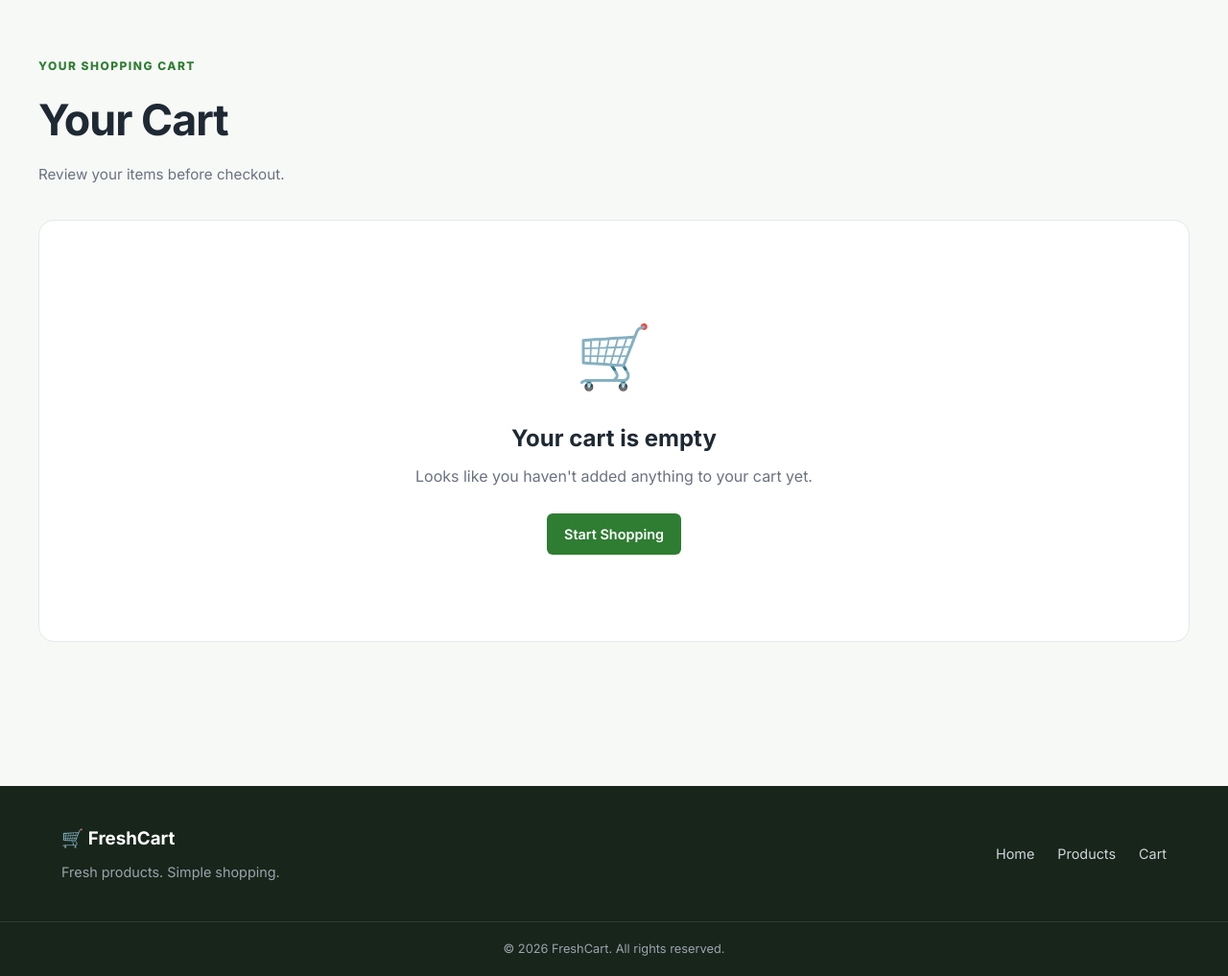
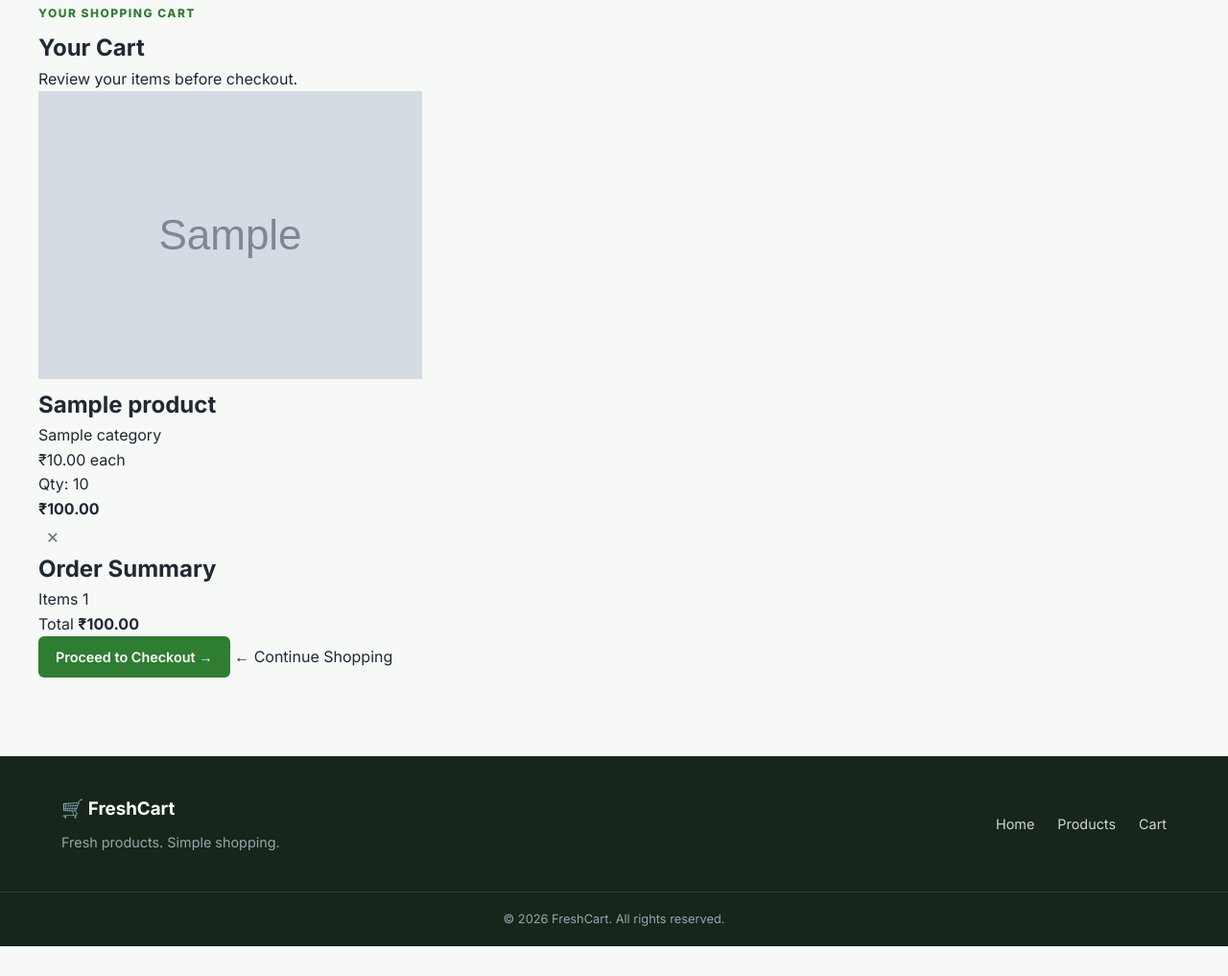
Before and after one commit to Abhishek-M-34/FreshCart, a Django app: page /cart/ in a window 1280 px wide. Shown: the part 73-1090 px from the top of the page at 96% size. After the commit the page ends 1059 px from the top, so only its background shows below. Run offline with Django 5.2, Linux system fonts and the light colour scheme; a user stored in the database is signed in; tables that the repository leaves empty hold one stand-in row (values such as "Sample post"); grey boxes marked "Sample" are stand-in pictures.

Commit message:
Update cart UI

```diff
--- a/static/css/style.css
+++ b/static/css/style.css
@@ -1595,404 +1595,31 @@ textarea {
     }
 }
 
-/* =========================================
-   CART PAGE
-========================================= */
-
-.cart-page {
-    padding: 55px 0 90px;
-}
-
-
-.cart-header {
-    margin-bottom: 35px;
-}
-
-
-.cart-header h1 {
-    margin: 4px 0 8px;
-
-    font-size: clamp(2rem, 4vw, 2.8rem);
-
-    letter-spacing: -1px;
-}
-
-
-.cart-header p {
-    color: var(--text-muted);
-
-    font-size: 0.95rem;
-}
-
-
-/* Cart layout */
-
-.cart-layout {
-    display: grid;
-
-    grid-template-columns: 1fr 340px;
-
-    align-items: start;
-
-    gap: 30px;
-}
-
-
-/* Cart items */
-
-.cart-items {
-    display: flex;
-
-    flex-direction: column;
-
-    gap: 12px;
-}
-
-
-.cart-item {
-    display: grid;
-
-    grid-template-columns:
-        85px 1fr auto auto 35px;
-
-    align-items: center;
-
-    gap: 18px;
-
-    padding: 16px;
-
-    background: var(--white);
-
-    border: 1px solid var(--border);
-
-    border-radius: var(--radius-md);
-
-    box-shadow: var(--shadow-sm);
-}
-
-
-/* Image */
-
-.cart-item-image {
-    width: 85px;
-    height: 85px;
-
-    overflow: hidden;
-
-    border-radius: var(--radius-sm);
-
-    background: var(--primary-light);
-
-    display: flex;
-    align-items: center;
-    justify-content: center;
-}
-
-
-.cart-item-image img {
-    width: 100%;
-    height: 100%;
-
-    object-fit: cover;
-}
-
-
-.cart-item-image span {
-    font-size: 2rem;
-}
-
-
-/* Information */
-
-.cart-item-info h2 {
-    margin-bottom: 3px;
-
-    font-size: 1rem;
-}
-
-
-.cart-item-info span {
-    display: block;
-
-    margin-bottom: 4px;
-
-    color: var(--primary);
-
-    font-size: 0.72rem;
-
-    font-weight: 700;
-
-    text-transform: uppercase;
-}
-
-
-.cart-item-info p {
-    color: var(--text-muted);
-
-    font-size: 0.78rem;
-}
-
-
-.cart-item-quantity {
-    color: var(--text-muted);
-
-    font-size: 0.85rem;
-
-    white-space: nowrap;
-}
-
-
-.cart-item-total {
-    min-width: 80px;
-
-    text-align: right;
-}
-
-
-.cart-item-total strong {
-    font-size: 1rem;
-}
-
-
-/* Remove */
-
-.cart-item-remove a {
+.cart-remove-btn {
     width: 30px;
     height: 30px;
 
     display: flex;
-
     align-items: center;
     justify-content: center;
 
+    border: none;
     border-radius: 50%;
 
+    background: transparent;
+
     color: var(--text-muted);
 
     font-size: 1.3rem;
+
+    cursor: pointer;
 
     transition:
         background 0.2s ease,
         color 0.2s ease;
 }
 
-
-.cart-item-remove a:hover {
+.cart-remove-btn:hover {
     background: #fee2e2;
-
     color: var(--danger);
 }
-
-
-/* Summary */
-
-.cart-summary {
-    padding: 25px;
-
-    background: var(--white);
-
-    border: 1px solid var(--border);
-
-    border-radius: var(--radius-lg);
-
-    box-shadow: var(--shadow-sm);
-
-    position: sticky;
-
-    top: 100px;
-}
-
-
-.cart-summary h2 {
-    margin-bottom: 22px;
-
-    font-size: 1.2rem;
-}
-
-
-.summary-row {
-    display: flex;
-
-    justify-content: space-between;
-
-    color: var(--text-muted);
-
-    font-size: 0.9rem;
-}
-
-
-.summary-divider {
-    height: 1px;
-
-    margin: 18px 0;
-
-    background: var(--border);
-}
-
-
-.summary-total {
-    display: flex;
-
-    align-items: center;
-    justify-content: space-between;
-
-    margin-bottom: 22px;
-}
-
-
-.summary-total span {
-    font-weight: 600;
-}
-
-
-.summary-total strong {
-    color: var(--primary);
-
-    font-size: 1.35rem;
-}
-
-
-.checkout-btn {
-    width: 100%;
-
-    margin-bottom: 15px;
-}
-
-
-.continue-shopping {
-    display: block;
-
-    text-align: center;
-
-    color: var(--text-muted);
-
-    font-size: 0.82rem;
-
-    font-weight: 600;
-}
-
-
-.continue-shopping:hover {
-    color: var(--primary);
-}
-
-
-/* Empty cart */
-
-.empty-cart {
-    padding: 90px 20px;
-
-    text-align: center;
-
-    background: var(--white);
-
-    border: 1px solid var(--border);
-
-    border-radius: var(--radius-lg);
-}
-
-
-.empty-cart-icon {
-    margin-bottom: 15px;
-
-    font-size: 4rem;
-}
-
-
-.empty-cart h2 {
-    margin-bottom: 8px;
-
-    font-size: 1.5rem;
-}
-
-
-.empty-cart p {
-    margin-bottom: 25px;
-
-    color: var(--text-muted);
-}
-
-
-/* Responsive */
-
-@media (max-width: 950px) {
-
-    .cart-layout {
-        grid-template-columns: 1fr;
-    }
-
-
-    .cart-summary {
-        position: static;
-    }
-}
-
-
-@media (max-width: 700px) {
-
-    .cart-item {
-        grid-template-columns:
-            70px 1fr auto;
-
-        gap: 12px;
-    }
-
-
-    .cart-item-image {
-        width: 70px;
-        height: 70px;
-    }
-
-
-    .cart-item-quantity {
-        grid-column: 2;
-    }
-
-
-    .cart-item-total {
-        grid-column: 3;
-        grid-row: 1;
-
-        min-width: auto;
-    }
-
-
-    .cart-item-remove {
-        grid-column: 3;
-        grid-row: 2;
-    }
-}
-
-
-@media (max-width: 450px) {
-
-    .cart-page {
-        padding-top: 35px;
-    }
-
-
-    .cart-item {
-        grid-template-columns:
-            60px 1fr 30px;
-    }
-
-
-    .cart-item-image {
-        width: 60px;
-        height: 60px;
-    }
-
-
-    .cart-item-total {
-        grid-column: 2;
-        grid-row: 2;
-
-        text-align: left;
-    }
-
-
-    .cart-item-remove {
-        grid-column: 3;
-        grid-row: 1;
-    }
-}
--- a/templates/cart/cart.html
+++ b/templates/cart/cart.html
@@ -15,15 +15,14 @@
         </div>
 
 
-        {% if cart_items %}
-
+        {% if items %}
             <div class="cart-layout">
 
                 <!-- Cart Items -->
 
                 <div class="cart-items">
 
-                    {% for item in cart_items %}
+                    {% for item in items %}
 
                         <div class="cart-item">
 
@@ -84,12 +83,20 @@
 
                             <div class="cart-item-remove">
 
-                                <a
-                                    href="{% url 'remove_from_cart' item.product.id %}"
-                                    title="Remove {{ item.product.name }}"
-                                >
-                                    ×
-                                </a>
+                                <form
+    method="post"
+    action="{% url 'remove_from_cart' item.id %}"
+>
+    {% csrf_token %}
+
+    <button
+        type="submit"
+        class="cart-remove-btn"
+        title="Remove {{ item.product.name }}"
+    >
+        ×
+    </button>
+</form>
 
                             </div>
 
@@ -116,7 +123,7 @@
                         </span>
 
                         <span>
-                            {{ cart_items|length }}
+                            {{ items|length }}
                         </span>
 
                     </div>
```
